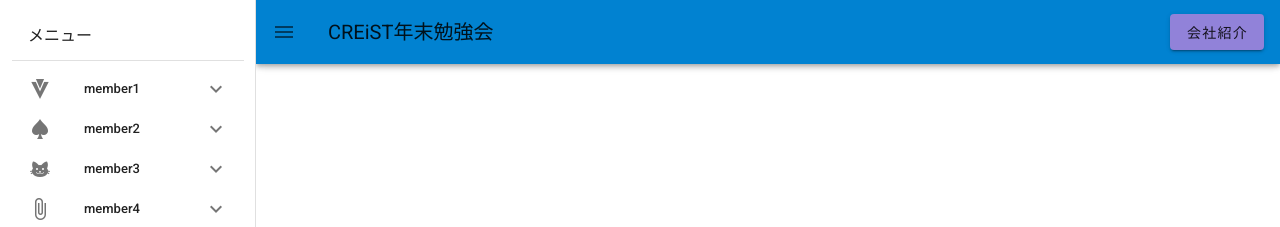
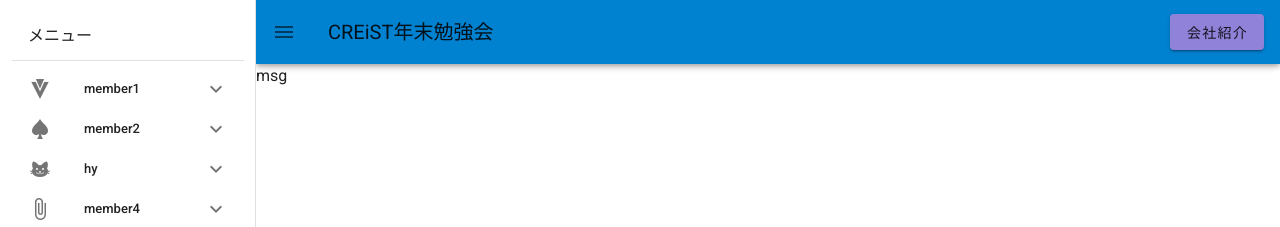
Before and after one commit to kaorunix/creist_vue_study, a Vue app: page /hy in a window 1280 px wide. Shown: the top 227 px of the page. Built offline with nearby package versions, Linux system fonts and the light colour scheme.

Commit message:
yamada修正分

```diff
--- a/src/App.vue
+++ b/src/App.vue
@@ -95,10 +95,10 @@ export default {
           ]
         },
         {
-          name: 'member3',
+          name: 'hy',
           icon: 'mdi-cat',
           lists: [
-            { name: 'Project' },
+            { name: 'Project', link: '/hy' },
             { name: 'Personal' }
           ]
         },
--- a/src/router/index.js
+++ b/src/router/index.js
@@ -1,6 +1,7 @@
 import Vue from 'vue'
 import VueRouter from 'vue-router'
 import Home from '../views/Home.vue'
+import hy from '../views/hy.vue'
 
 Vue.use(VueRouter)
 
@@ -20,23 +21,24 @@ const routes = [
   },
   {
     path: '/ks',
-    name: 'About',
+    name: 'About'
   },
   {
     path: '/sa',
-    name: 'About',
+    name: 'About'
   },
   {
     path: '/hy',
-    name: 'About',
+    name: 'hy',
+    component: hy
   },
   {
     path: '/sk',
-    name: 'About',
+    name: 'About'
   },
   {
     path: '/ss',
-    name: 'About',
+    name: 'About'
   }
 ]
 
--- /dev/null
+++ b/src/views/hy.vue
@@ -0,0 +1,19 @@
+<template>
+  <div class="home">
+    <p>{{ message }}</p>
+  </div>
+</template>
+
+<script>
+// @ is an alias to /src
+// import hyhy from '@/components/hyhy.vue'
+
+export default {
+  name: 'hy',
+  data () {
+    return {
+      message: 'msg'
+    }
+  }
+}
+</script>
```
